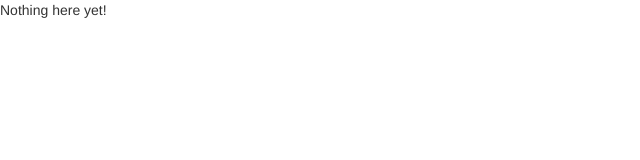
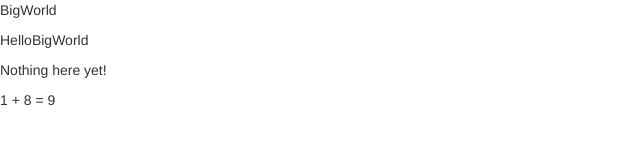
Before and after one commit to DenisID/angular-phonecat, a website: page app/index.html in a window 1280 px wide. Shown: the whole page, without its empty margins (0-640 px from the left). Drawn offline with nearby package versions, Linux system fonts and the light colour scheme.

Commit message:
1-2-3
Create my first controller.

```diff
--- a/app/index.html
+++ b/app/index.html
@@ -1,14 +1,20 @@
 <!doctype html>
-<html lang="en" ng-app>
-  <head>
+<html lang="en" ng-app="phonecatApp">
+<head>
     <meta charset="utf-8">
     <title>My HTML File</title>
     <link rel="stylesheet" href="bower_components/bootstrap/dist/css/bootstrap.css" />
     <script src="bower_components/angular/angular.js"></script>
-  </head>
-  <body>
+    <script src="js/controller.js"></script>
+</head>
+<body>
 
-    <p>Nothing here {{'yet' + '!'}}</p>
+    <div ng-controller="demoCtrl">
+        <p>{{name}}</p>
+        <p>Hello<span ng-bind="name"></span></p>
+        <p>Nothing here {{'yet' + '!'}}</p>
+        <p>1 + 8 = {{ 1 + 8 }}</p>
+    </div>
 
   </body>
 </html>
--- /dev/null
+++ b/app/js/controller.js
@@ -0,0 +1,5 @@
+var phonecatApp = angular.module('phonecatApp', []);
+
+phonecatApp.controller('demoCtrl', function($scope){
+	$scope.name = "BigWorld";
+});
```
